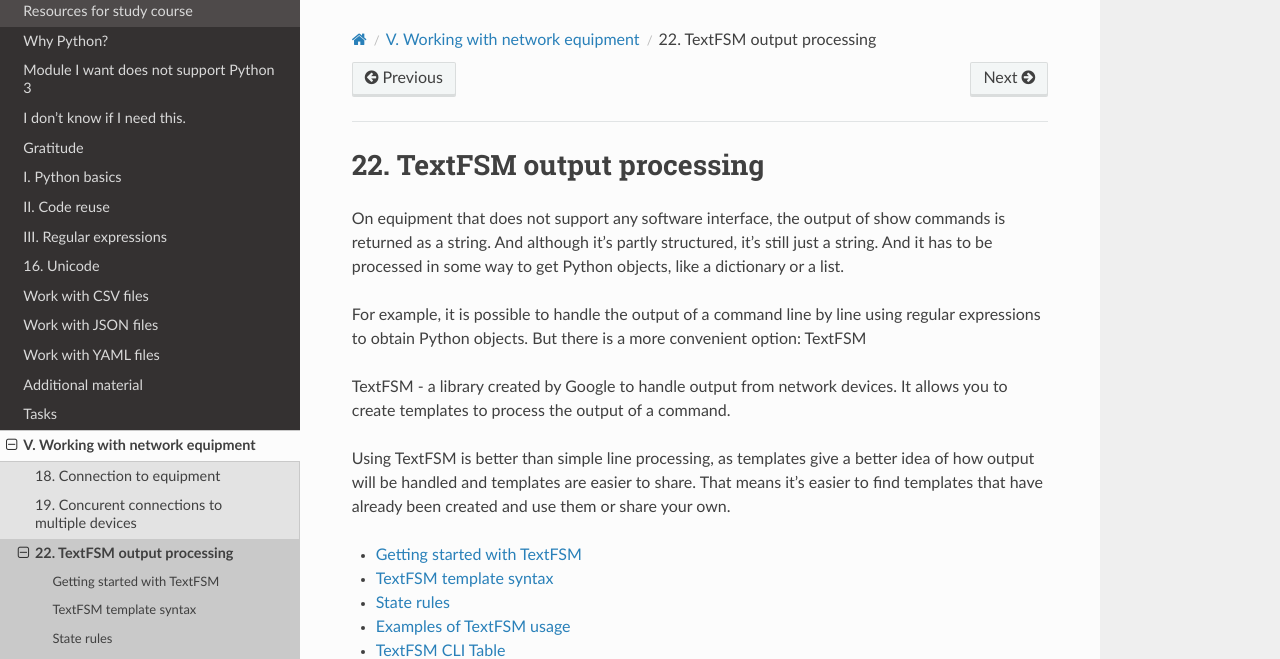
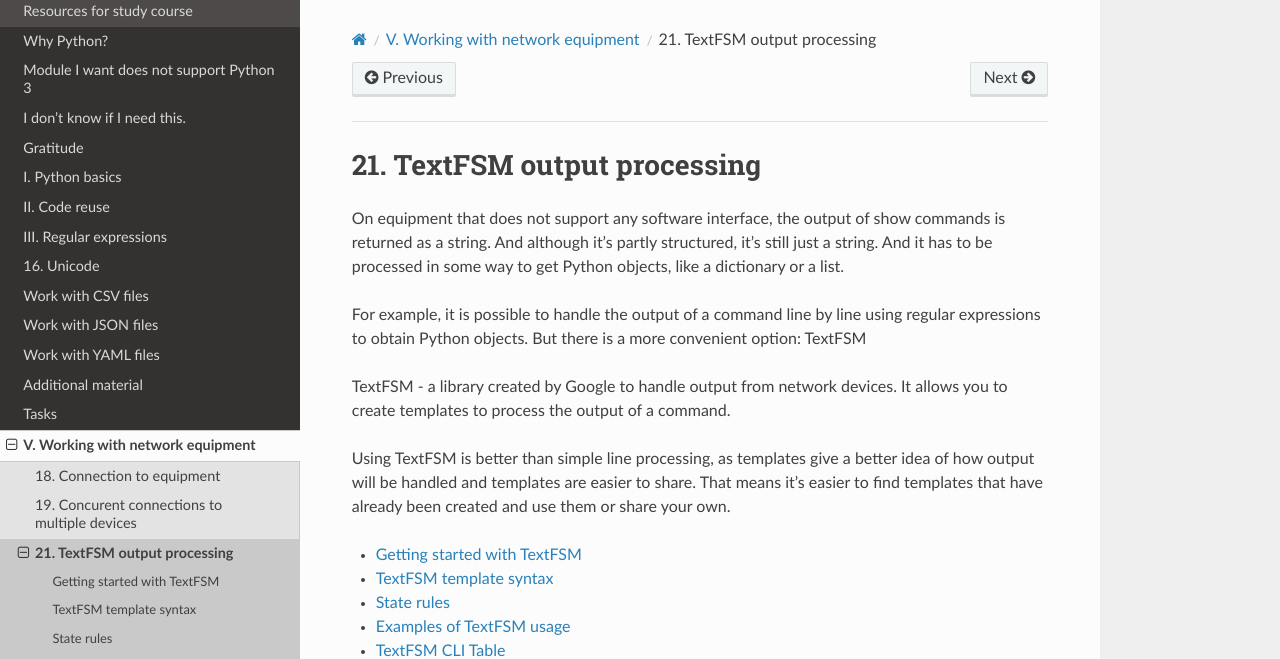
Before and after one commit to natenka/pyneng-book-en, a Sphinx documentation site: the page built from docs/source/book/21_textfsm/index.rst, in a window 1280 px wide and 936 px high. Shown: the top 659 px of the window. Built offline with Sphinx 7.4.7 and the Read the Docs theme 2.0.0, drawn with Linux system fonts in a browser that asks for light colours; pages that are not in the unit, such as notebooks, are missing from menus.

Commit message:
Update index.rst

```diff
--- a/docs/source/book/21_textfsm/index.rst
+++ b/docs/source/book/21_textfsm/index.rst
@@ -4,7 +4,7 @@
 
 .. _textfsm_index:
 
-22. TextFSM output processing
+21. TextFSM output processing
 ===================================
 
 On equipment that does not support any software interface, the output of show commands is returned as a string. And although it’s partly structured, it’s still just a string. And it has to be processed in some way to get Python objects, like a dictionary or a list.
@@ -23,4 +23,4 @@ Using TextFSM is better than simple line processing, as templates give a better
    2_textfsm_examples
    3_textfsm_clitable
    further_reading
-   ../../exercises/22_exercises
+   ../../exercises/21_exercises
```
